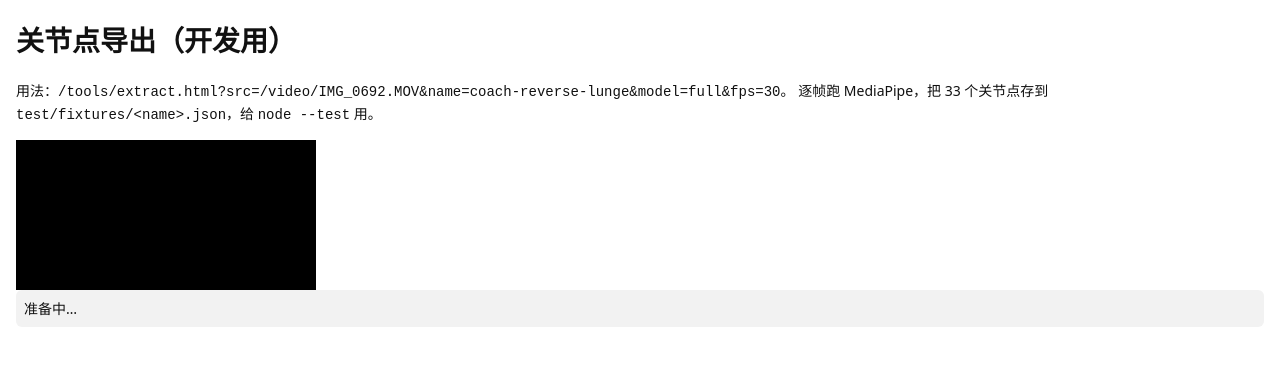
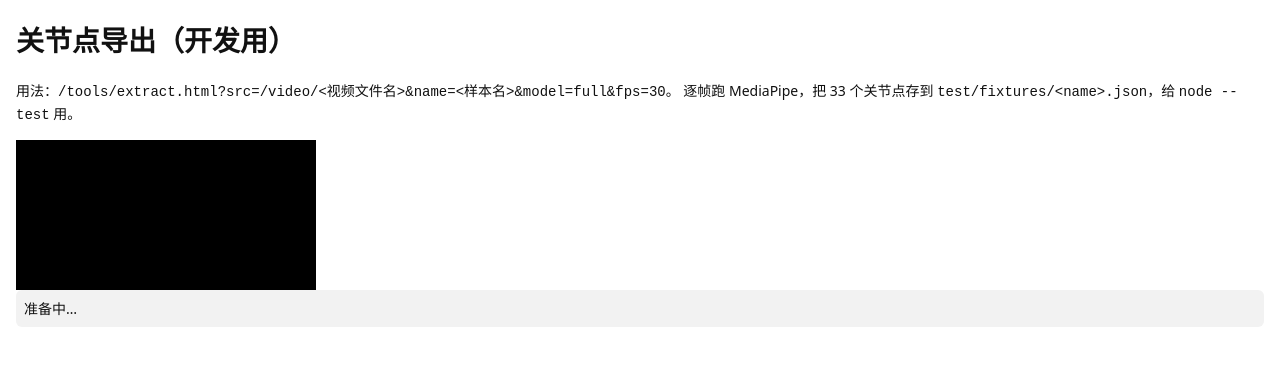
Before and after one commit to lucy1115-spec/form-coach, a website: page tools/extract.html in a window 1280 px wide. Drawn offline with Linux system fonts and the light colour scheme.

Commit message:
导出页用法说明改成通用文件名

```diff
--- a/tools/extract.html
+++ b/tools/extract.html
@@ -12,7 +12,7 @@ video{max-width:100%;max-height:60vh;background:#000;display:block}
 </head>
 <body>
 <h1>关节点导出（开发用）</h1>
-<p>用法：<code>/tools/extract.html?src=/video/IMG_0692.MOV&amp;name=coach-reverse-lunge&amp;model=full&amp;fps=30</code>。
+<p>用法：<code>/tools/extract.html?src=/video/&lt;视频文件名&gt;&amp;name=&lt;样本名&gt;&amp;model=full&amp;fps=30</code>。
 逐帧跑 MediaPipe，把 33 个关节点存到 <code>test/fixtures/&lt;name&gt;.json</code>，给 <code>node --test</code> 用。</p>
 <video id="v" playsinline muted></video>
 <div id="log">准备中…</div>
```
